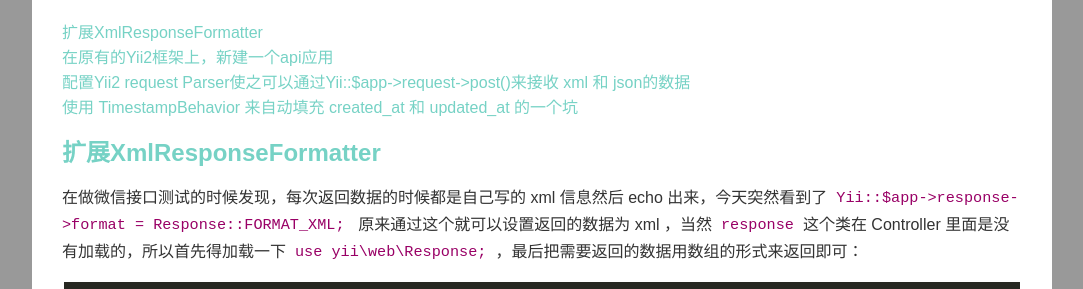
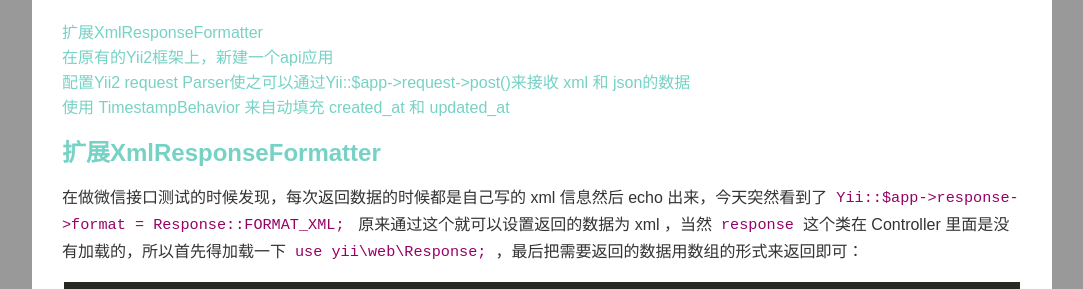
Before and after one commit to dcb9/dcb9.github.io, a Jekyll site: the page built from _posts/2014-11-17-yii2-usage.md, in a window 1280 px wide and 900 px high. Shown: the part 270-559 px from the top of the window, without its empty margins (98-1181 px from the left). Built offline with Jekyll 4.4.1, drawn with Linux system fonts in a browser that asks for light colours; Markdown is read by kramdown in place of the engine named in the settings; comment, search, counter and statistics services are not loaded; some of the changed text lies outside the part shown.

Commit message:
感谢 @lichunqiang 于 http://segmentfault.com/a/1190000002428574 上的指点

```diff
--- a/_posts/2014-11-17-yii2-usage.md
+++ b/_posts/2014-11-17-yii2-usage.md
@@ -8,7 +8,7 @@
 <a href="{{page.url}}#response_xml">扩展XmlResponseFormatter</a><br />
 <a href="{{page.url}}#create_new_app">在原有的Yii2框架上，新建一个api应用</a><br />
 <a href="{{page.url}}#config_request_parser">配置Yii2 request Parser使之可以通过Yii::$app->request->post()来接收 xml 和 json的数据</a><br />
-<a href="{{page.url}}#use_timestamp_behavior">使用 TimestampBehavior 来自动填充 created_at 和 updated_at 的一个坑</a>
+<a href="{{page.url}}#use_timestamp_behavior">使用 TimestampBehavior 来自动填充 created_at 和 updated_at</a>
 
 ## <span id="response_xml"><a href="#response_xml">扩展XmlResponseFormatter</a></span>
 在做微信接口测试的时候发现，每次返回数据的时候都是自己写的 xml 信息然后 echo 出来，今天突然看到了 `Yii::$app->response->format = Response::FORMAT_XML; ` 原来通过这个就可以设置返回的数据为 xml ，当然 `response` 这个类在 Controller 里面是没有加载的，所以首先得加载一下 `use yii\web\Response;` ，最后把需要返回的数据用数组的形式来返回即可：
@@ -331,4 +331,4 @@
 
 然后正常的调用保存数据，发现那两个字段的值均为 '0000-00-00 00:00:00'，看到这个感觉甚是奇怪，去看了一下默认生成的用户模型，`common/models/User.php`，发现它也没有做其它的别的操作就可以的啊，我这样为什么不行呢，去看了一下表结构，发现系统创建的 `user` 表的两个字段是使用的 `int` 类型，而不是 `datetime`，于是把 `user_weixin` 表的两个字段也改成了 `int` 类型，再测试一次发现好了。
 
-不甘心的我去看了一下 `TimestampBehavior` 类的注释，发现确实没有说明这个问题，所以把它标为一个坑。
+不甘心的我去看了一下 `TimestampBehavior` 类的注释，发现确实没有说明这个问题，*所以大家在声明 created_at 和 updated_at 字段类型的时候需要注意一下*。
```
